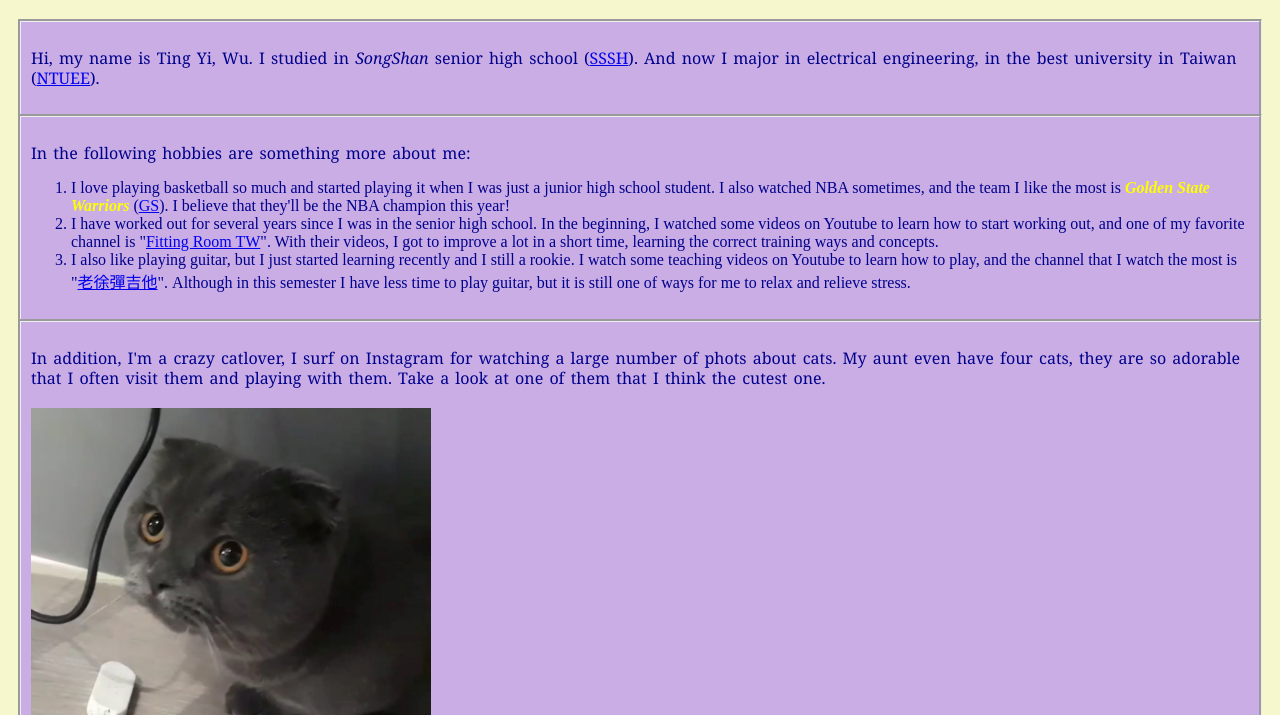
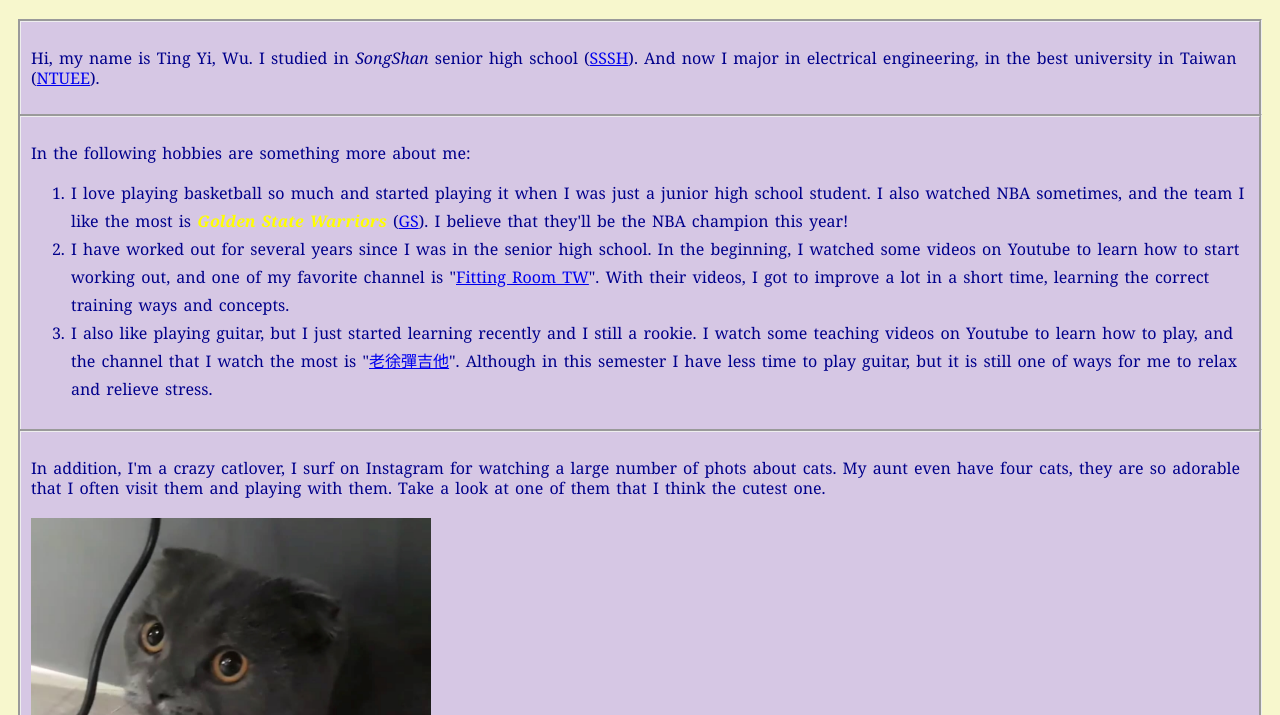
Before and after one commit to J-WTY/J-WTY.github.io, a plain HTML site: page index.html in a window 1280 px wide. Shown: the part 85-800 px from the top of the page. Drawn offline with Linux system fonts and the light colour scheme.

Commit message:
Update style.css

```diff
--- a/style.css
+++ b/style.css
@@ -1,6 +1,6 @@
 .block {
     color: darkblue;
-    background-color: rgb(201, 173, 228);
+    background-color: rgb(214, 199, 228);
     border-style: groove;
     border-bottom: 5px;
     padding: 10px;
@@ -9,6 +9,12 @@
 h1 {
     color: blue;
     font-family: Georgia, 'Times New Roman', Times, serif
+}
+
+ol {
+    line-height: 175%;
+    font-family: Cambria, Cochin, Georgia, Times, 'Times New Roman', serif;
+    word-spacing: 2px;
 }
 
 a:hover {
```
